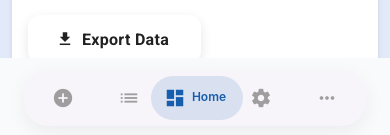
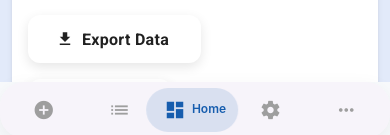
Before and after one commit to kumarh20/Harvester-3.0, an Angular app in the folder ng-Harvester/: page /dashboard in a window 390 px wide. Shown: the part 706-841 px from the top of the page. Built offline with nearby package versions, Linux system fonts and the light colour scheme; no server answers.

Commit message:
style: modify bottom margin and adjust floating navigation styles for better responsiveness and layout consistency

```diff
--- a/ng-Harvester/src/app/app.scss
+++ b/ng-Harvester/src/app/app.scss
@@ -315,7 +315,7 @@
     flex: 1;
     overflow-y: auto;
     margin-top: 0;
-    margin-bottom: 80px;
+    margin-bottom: 56px;
     // padding: var(--space-6);
     background: var(--bg-primary);
     scroll-behavior: smooth;
@@ -324,9 +324,9 @@
 
 .floating-navigation {
     position: fixed;
-    bottom: 16px;
-    left: 50%;
-    transform: translateX(-50%);
+    // bottom: 16px;
+    // left: 50%;
+    // transform: translateX(-50%);
     z-index: 1000;
     padding: 0 16px;
     max-width: 500px;
@@ -460,9 +460,9 @@
 // Responsive styles
 @media (max-width: 600px) {
     .floating-navigation {
-        bottom: 12px;
-        padding: 0 12px;
-        width: calc(100% - 24px);
+        bottom: 0px;
+        padding: 0 0px;
+        width: 100%;
         .nav-container {
             padding: 6px;
             min-height: 56px;
```
